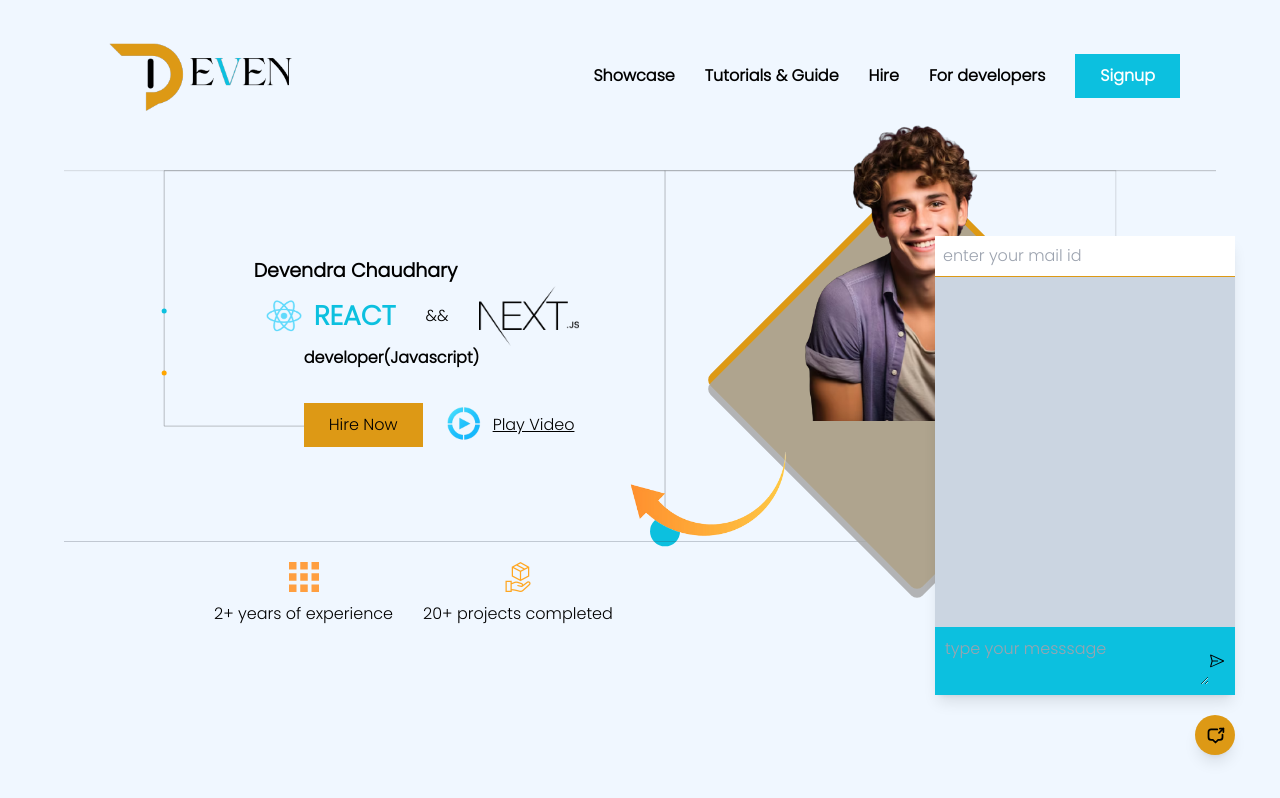
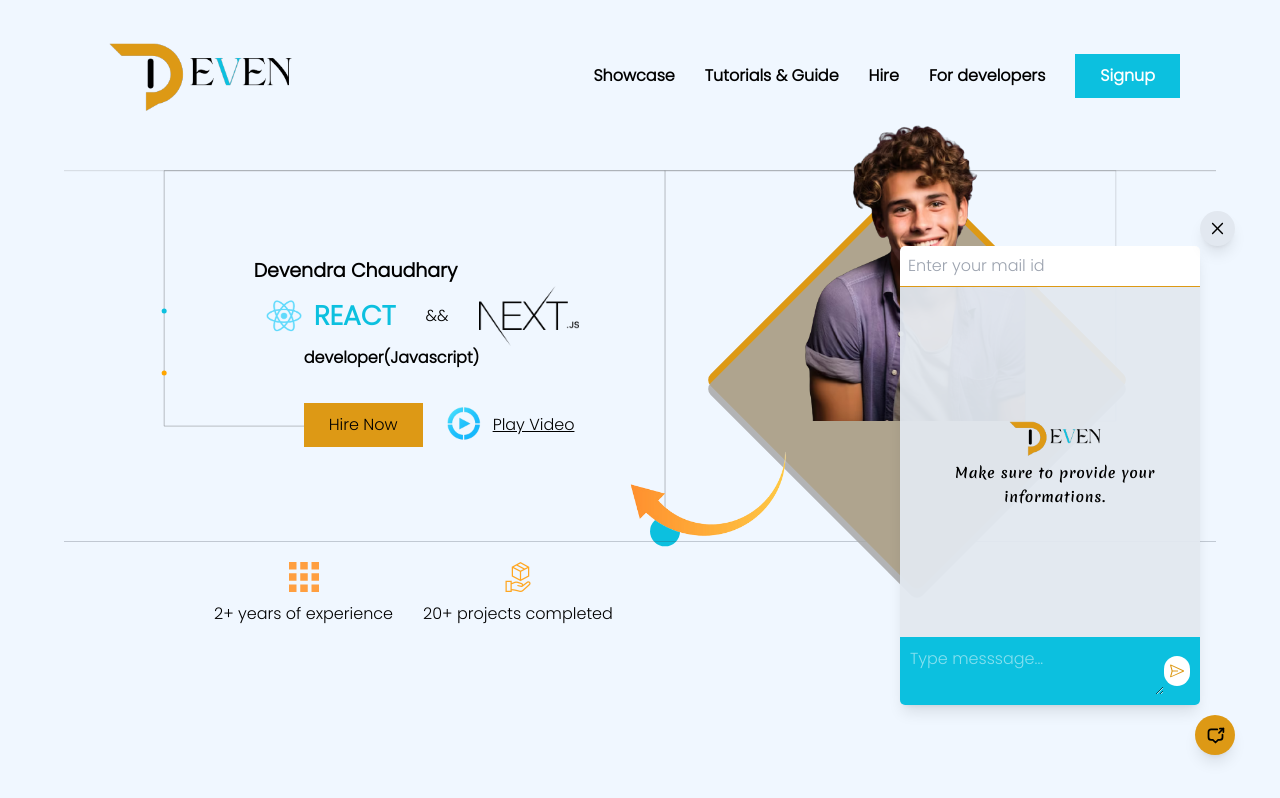
Before and after one commit to Devendra0123/deven-portfolio, a Next.js app: page / in a window 1280 px wide. Both pictures are taken after a click on the element 1215 px from the left and 735 px from the top of the page. Shown: the top 798 px of the page. Built offline with nearby package versions, Linux system fonts and the light colour scheme.

Commit message:
working on messaging section

```diff
--- a/app/globals.css
+++ b/app/globals.css
@@ -1,4 +1,4 @@
-@import url('https://fonts.googleapis.com/css2?family=Poppins:wght@300&display=swap');
+@import url('https://fonts.googleapis.com/css2?family=Poppins:wght@300&family=Merienda:wght@600&display=swap');
 
 @tailwind base;
 @tailwind components;
@@ -18,3 +18,18 @@
     transform: rotate(180deg);
   }
 }
+
+/* Hide the scrollbar but keep the content scrollable */
+.scroll-container::-webkit-scrollbar {
+  width: 0.5em; /* Adjust the width as needed */
+}
+
+.scroll-container::-webkit-scrollbar-thumb {
+  background-color: transparent; /* Hide the thumb */
+}
+
+.scroll-container {
+  /* Optional: You can add padding to the container to prevent content from being hidden under the scrollbar area */
+  padding-right: 10px; /* Adjust as needed */
+  overflow-y: scroll; /* Enable vertical scrolling */
+}
--- a/components/Sections/MessageSecton.tsx
+++ b/components/Sections/MessageSecton.tsx
@@ -1,8 +1,10 @@
 "use client";
 import { useState } from "react";
 import { VscSend } from "react-icons/vsc";
+import { RxCross2 } from "react-icons/rx";
 import Tooltip from "../Tooltip";
 import { TbMessage2Share } from "react-icons/tb";
+import Image from "next/image";
 
 const MessageSection = () => {
   const [isIconClicked, setIsIconClicked] = useState(false);
@@ -20,22 +22,47 @@
           }
           style="bg-yellow1"
           handleTooltipClick={() => {
-            setIsIconClicked(true);
+            setIsIconClicked((prev) => !prev);
           }}
         />
       </div>
       {isIconClicked && (
-        <form className="w-[300px] fixed bottom-[105px] right-[45px] z-10 rounded-[5px] shadow-lg">
-          <input type="email" required placeholder="enter your mail id" className="w-full p-[8px]" />
-          <div className="w-full h-[1px] bg-yellow1 " />
-          <div className="w-full h-[350px] bg-slate-300 p-[20px] overflow-y-auto"></div>
-          <div className="bg-primaryBlue flex items-center p-[10px]">
-            <textarea placeholder="type your messsage" className="grow bg-transparent" />
-            <div>
-              <VscSend />
+        <div
+          className={`fixed bottom-[95px] right-[45px] z-10 transition duration-150 ease-in`}
+        >
+          <div
+            onClick={() => setIsIconClicked(false)}
+            className="cursor-pointer float-right transform -translate-y-[100%] bg-slate-200 w-[35px] h-[35px] rounded-full shadow-lg flex items-center justify-center "
+          >
+            <RxCross2 className="text-[19px] font-bold " />
+          </div>
+          <form className="w-[300px] rounded-[5px] shadow-lg overflow-hidden">
+            <input
+              type="email"
+              required
+              placeholder="Enter your mail id"
+              className="w-full p-[8px] outline-none border-none"
+            />
+            <div className="w-full h-[1px] bg-yellow1 " />
+            <div className="scroll-container w-full h-[350px] bg-slate-200/95 p-[20px] overflow-y-auto text-[14px] flex flex-col items-center justify-center">
+              <div className="w-full flex flex-col items-center">
+                <Image src="/logo.png" alt="" width={100} height={40} />
+                <p className="w-full text-center font-bold font-merienda tracking-wider leading-6">
+                  Make sure to provide your informations.
+                </p>
+              </div>
             </div>
-          </div>
-        </form>
+            <div className="bg-primaryBlue flex items-center p-[10px]">
+              <textarea
+                placeholder="Type messsage..."
+                className="grow bg-transparent placeholder:text-white/50 outline-none border-none text-white"
+              />
+              <div className="bg-white w-[30px] h-[30px] rounded-full flex items-center justify-center ">
+                <VscSend className="text-yellow1 font-bold" />
+              </div>
+            </div>
+          </form>
+        </div>
       )}
     </div>
   );
--- a/tailwind.config.ts
+++ b/tailwind.config.ts
@@ -10,6 +10,7 @@
     extend: {
       fontFamily: {
         poppins: "Poppins",
+        merienda: "Merienda",
       },
       backgroundImage: {
         "gradient-radial": "radial-gradient(var(--tw-gradient-stops))",
```
